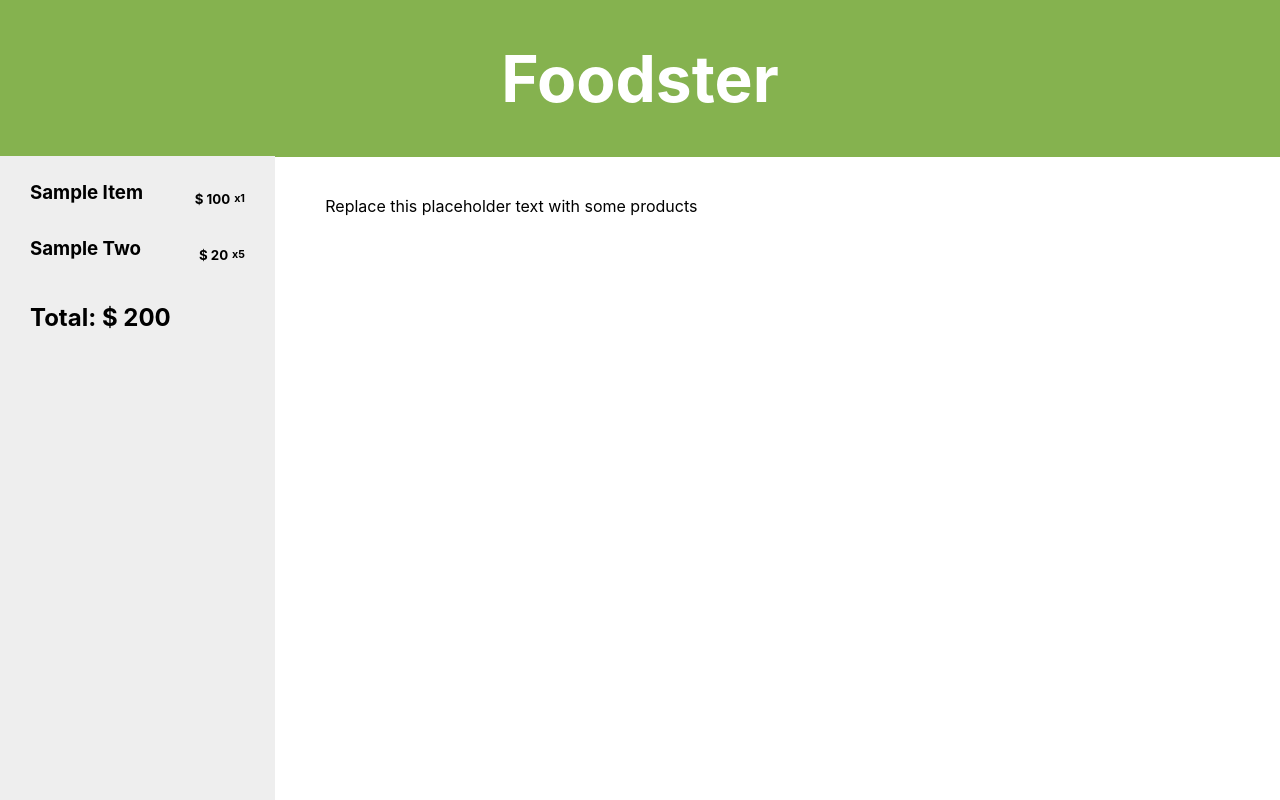
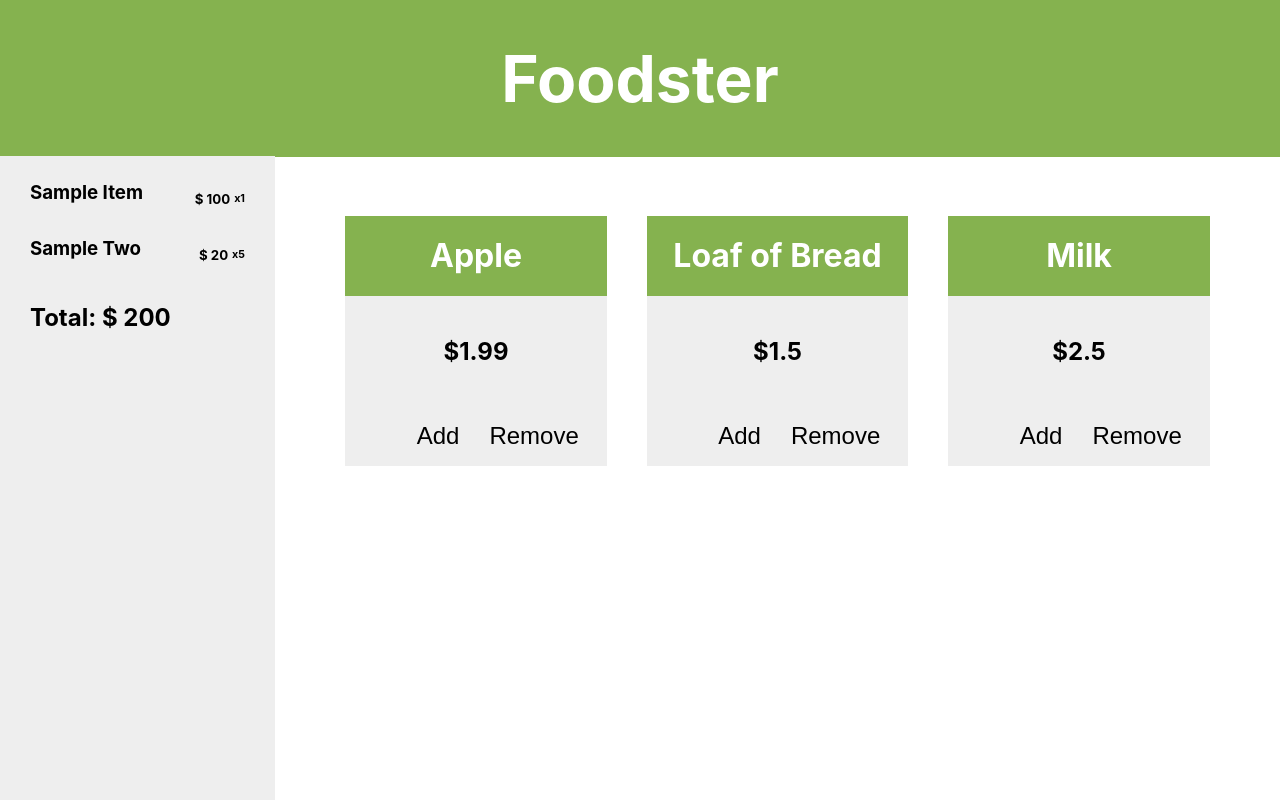
Before and after one commit to upperlinecode/grocery-lab-redux, a React (Create React App) app: page / in a window 1280 px wide. Built offline with nearby package versions, Linux system fonts and the light colour scheme; a web font is replaced by a local one.

Commit message:
toolkit start

```diff
--- a/src/components/Product/Product.tsx
+++ b/src/components/Product/Product.tsx
@@ -1,18 +1,19 @@
+import { InventoryItem } from "../../utils";
 import { ButtonGroup, ProductRoot } from "./Product.styles";
 
-const Product = () => {
+const Product = (props: { item: InventoryItem }) => {
+  const { item } = props;
+  const { name, productID, priceInCents } = item;
+  const handleAdd = () => {
+    alert("add button test");
+  };
+  const handleRemove = () => {};
   return (
     <ProductRoot>
-      <h2>NAME</h2>
-      <h3>$$PRICE</h3>
+      <h2>{name}</h2>
+      <h3>${priceInCents / 100}</h3>
       <ButtonGroup>
-        <button
-          onClick={() => {
-            console.log("add button test");
-          }}
-        >
-          Add
-        </button>
+        <button onClick={handleAdd}>Add</button>
         <button>Remove</button>
       </ButtonGroup>
     </ProductRoot>
--- a/src/components/ProductList/ProductList.tsx
+++ b/src/components/ProductList/ProductList.tsx
@@ -1,9 +1,14 @@
+import { InventoryItem } from "../../utils";
+import Product from "../Product/Product";
 import { ProductListRoot } from "./ProductList.styles";
 
-const ProductList = (props: { inventory: any }) => {
+const ProductList = (props: { inventory: InventoryItem[] }) => {
+  const { inventory } = props;
   return (
     <ProductListRoot>
-      Replace this placeholder text with some products
+      {inventory.map((item) => (
+        <Product item={item} />
+      ))}
     </ProductListRoot>
   );
 };
```
Also changed, not shown: 1 other file (tests, documents, lock files or other folders).
